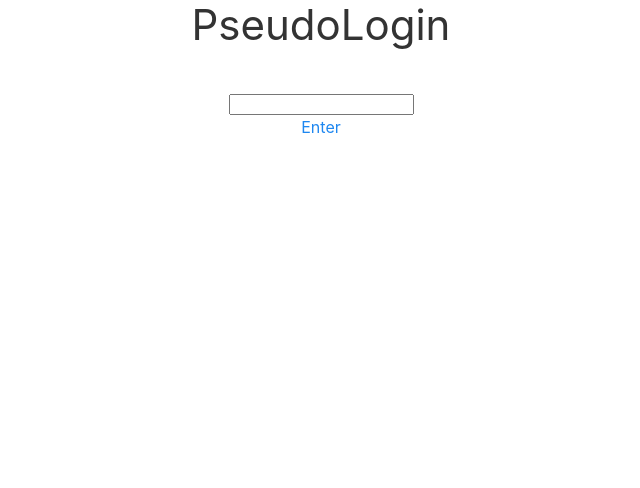
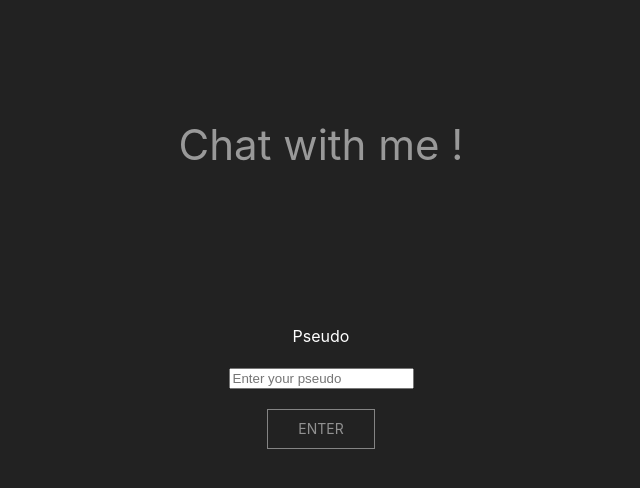
Before and after one commit to thxmr/chat-with-me, a React (Create React App) app in the folder client/: page / in a window 1280 px wide. Shown: the top 488 px of the page, without its empty margins (319-959 px from the left). Built offline with nearby package versions, Linux system fonts and the light colour scheme; no server answers.

Commit message:
enhance/added login code

```diff
--- a/client/src/Pages/PseudoLogin/PseudoLogin.js
+++ b/client/src/Pages/PseudoLogin/PseudoLogin.js
@@ -1,21 +1,38 @@
 import { Link } from "react-router-dom";
 import { useState } from "react";
 
-function PseudoLogin(){
+function PseudoLogin({ socket }){
     const [ pseudo, setPseudo ] = useState('');
 
     const changePseudo = () => {
-        setPseudo(document.getElementById('pseudoInput').value)
+        const input = document.getElementById('pseudoInput');
+        setPseudo(input.value)
     }
+
+    function logUser (){
+        if(pseudo === '') return false;         //if the input is empty, avoid socket.emit
+        socket.emit('newUser', {pseudo, socketID: socket.id})
+    }
+
+
     return(
-        <>
-            <h1 style={{textAlign: 'center'}}>PseudoLogin</h1>
-            <div style={{display: 'flex',flexDirection: 'column', alignItems: 'center'}}>
-                <label htmlFor='pseudo'>Pseudo</label>
-                <input type='text' id='pseudoInput' name='pseudo' onChange={changePseudo}/>
-                <Link to='/chat' state={{pseudo: pseudo}}>Enter</Link>
+        <div className='uk-flex uk-flex-column uk-flex-center uk-background-secondary uk-height-1-1'>
+            <div style={{height: '70%'}}>
+
+                <h1 className='uk-text-center uk-text-muted' >Chat with me !</h1>
+                <div className='uk-flex uk-flex-column uk-flex-middle uk-flex-center' style={{ height: '70%'}}>
+                    <label htmlFor='pseudo'>Pseudo</label>
+                    <input type='text' id='pseudoInput' className='uk-margin' name='pseudo' placeholder='Enter your pseudo' onChange={changePseudo}/>
+                    {
+                        pseudo === '' //if pseudo is null, display a dummy disabled button, else display a button linking to the /chat page
+                            ?
+                                <button className='uk-button uk-button-default' disabled>Enter</button>
+                            :
+                                <Link id='submitBtn' to='/chat' className='uk-button uk-button-default' onClick={logUser} state={{pseudo: pseudo}} disabled>Enter</Link>
+                    }
+                </div>
             </div>
-        </>
+        </div>
     )
 }
 export default PseudoLogin;
```
